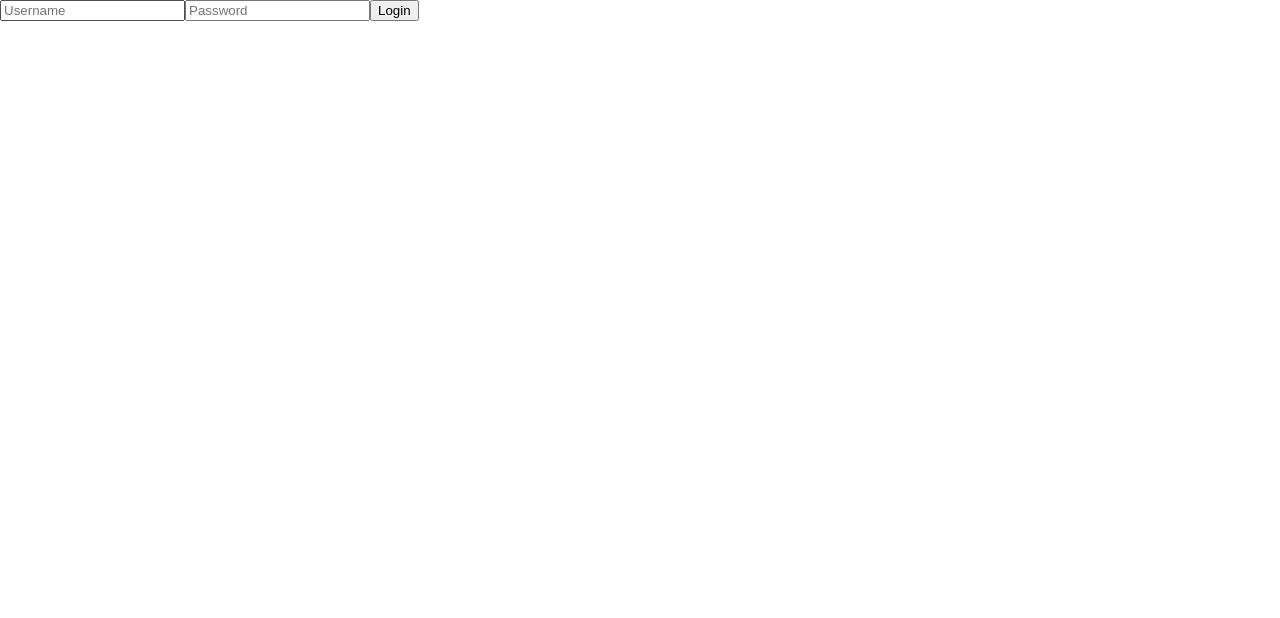
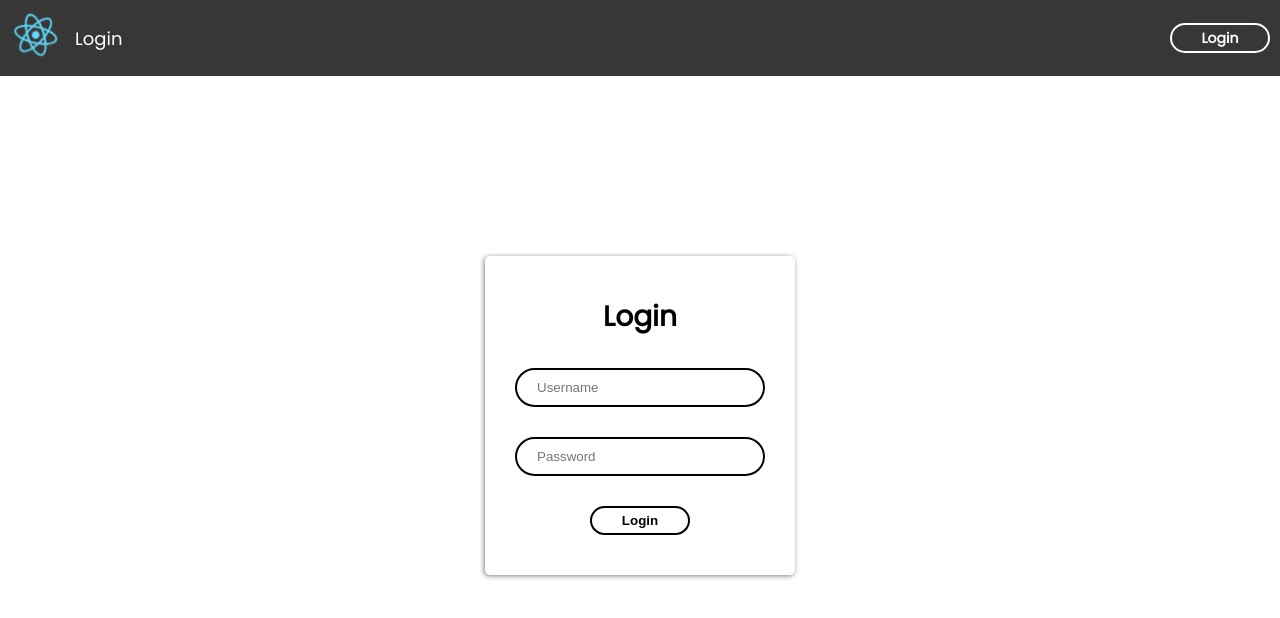
Before and after one commit to 4745454B/frontend-test-odyssey, a React (Create React App) app: page /login in a window 1280 px wide. Shown: the top 618 px of the page. Built offline with nearby package versions, Linux system fonts and the light colour scheme.

Commit message:
Login css

```diff
--- a/src/App.jsx
+++ b/src/App.jsx
@@ -23,7 +23,14 @@ export default function App() {
         {/* Public Routes */}
         <Route
           path="/login"
-          element={ user ? <Navigate to="/home" /> : <Login /> }
+          element={
+            user ? <Navigate to="/home" /> : (
+              <>
+                <Header />
+                <Login />
+              </>
+            )
+          }
         />
 
         <Route
--- a/src/components/common/Header/Header.module.scss
+++ b/src/components/common/Header/Header.module.scss
@@ -44,6 +44,7 @@ header{
             &:hover{
                 filter: drop-shadow(0px 0px 7px #61DAFB);
                 -webkit-filter: drop-shadow(0px 0px 7px #61DAFB);
+                animation-play-state: paused;
             }
 
             @keyframes spin{
--- a/src/pages/Login/Login.jsx
+++ b/src/pages/Login/Login.jsx
@@ -27,11 +27,12 @@ export default function Login() {
     }
 
     return (
-        <>
+        <form onSubmit={ (e) => e.preventDefault() } className={ classes.login_form }>
+            <h1>Login</h1>
             <input onChange={ handleUsernameInput } type="text" placeholder="Username" />
             <input onChange={ handlePasswordInput } type="password" placeholder="Password" />
             <button onClick={ handleLogin }>Login</button>
-            {user.error ? <div>{ user.error }</div> : null}
-        </>
+            {user.error ? <div className={ classes.error }>{ user.error }</div> : null}
+        </form>
     )
 }
--- a/src/pages/Login/Login.module.scss
+++ b/src/pages/Login/Login.module.scss
@@ -0,0 +1,65 @@
+$overlayColor: rgba(0, 0, 0, 0.5);
+
+@mixin button {
+    display: flex;
+    align-items: center;
+    justify-content: center;
+    border: 2px solid #000;
+    border-radius: 15px;
+    padding: .5rem .5rem;
+    font-weight: bold;
+    background-color: #fff;
+    color: #000;
+    font-weight: bold;
+    cursor: pointer;
+    transition: background-color .5s, color .5s;
+    will-change: background-color, color;
+
+    &:hover{
+        background-color: rgb(55, 55, 55);
+        color: #fff;
+    }
+}
+
+.login_form{
+    display: flex;
+    flex-direction: column;
+    width: 100%;
+    align-items: center;
+    gap: 3rem;
+    box-shadow: -1px 1px 5px $overlayColor;
+    border-radius: 5px;
+    width: fit-content;
+    padding: 4rem 3rem;
+    margin: 18rem auto 0 auto;
+
+    h1{
+        margin: 0;
+    }
+
+    input {
+        border: 2px solid #000;
+        border-radius: 25px;
+        padding: 1rem 2rem;
+        width: 250px;
+        transition: background-color .5s;
+
+        &:focus {
+            background-color: #000;
+            color: #fff;
+
+            &::placeholder{
+                color: #fff;
+            }
+        }
+    }
+
+    button {
+        @include button;
+        width: 100px;
+    }
+
+    .error {
+        color: rgb(170, 38, 38);
+    }
+}
```
